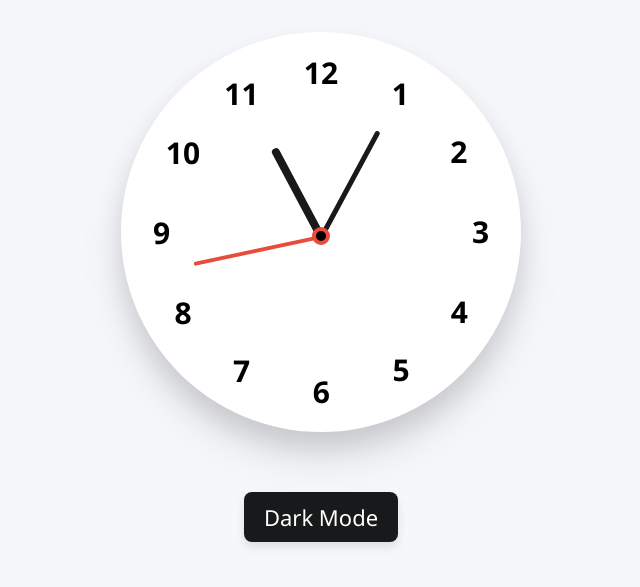
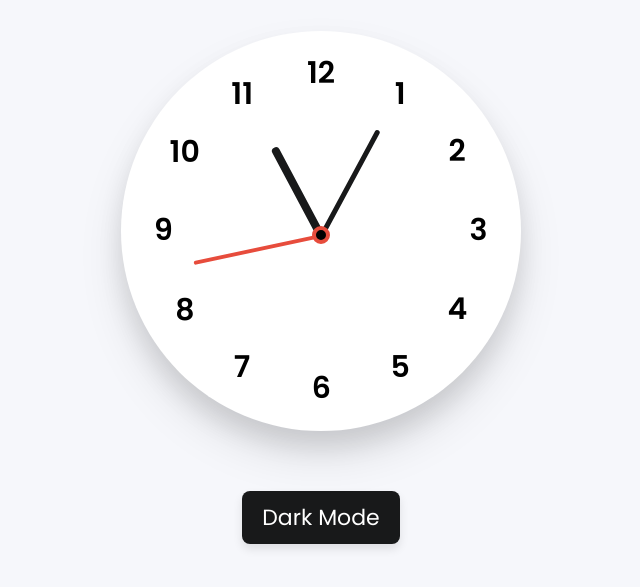
Before and after one commit to currentadam1/clock-project-2, a plain HTML site: page index.html in a window 1280 px wide. Shown: the part 113-700 px from the top of the page, without its empty margins (319-959 px from the left). Drawn offline with Linux system fonts and the light colour scheme.

Commit message:
second commit

```diff
--- a/style.css
+++ b/style.css
@@ -1,8 +1,10 @@
+@import url("https://fonts.googleapis.com/css2?family=Poppins:wght@200;400;500;600;700&display=swap");
+
 * {
   margin: 0;
   padding: 0;
   box-sizing: border-box;
-  font-family: "Segoe UI", Tahoma, Geneva, Verdana, sans-serif;
+  font-family: "Poppins", sans-serif;
 }
 :root {
   --primary-color: #f6f7fb;
```
